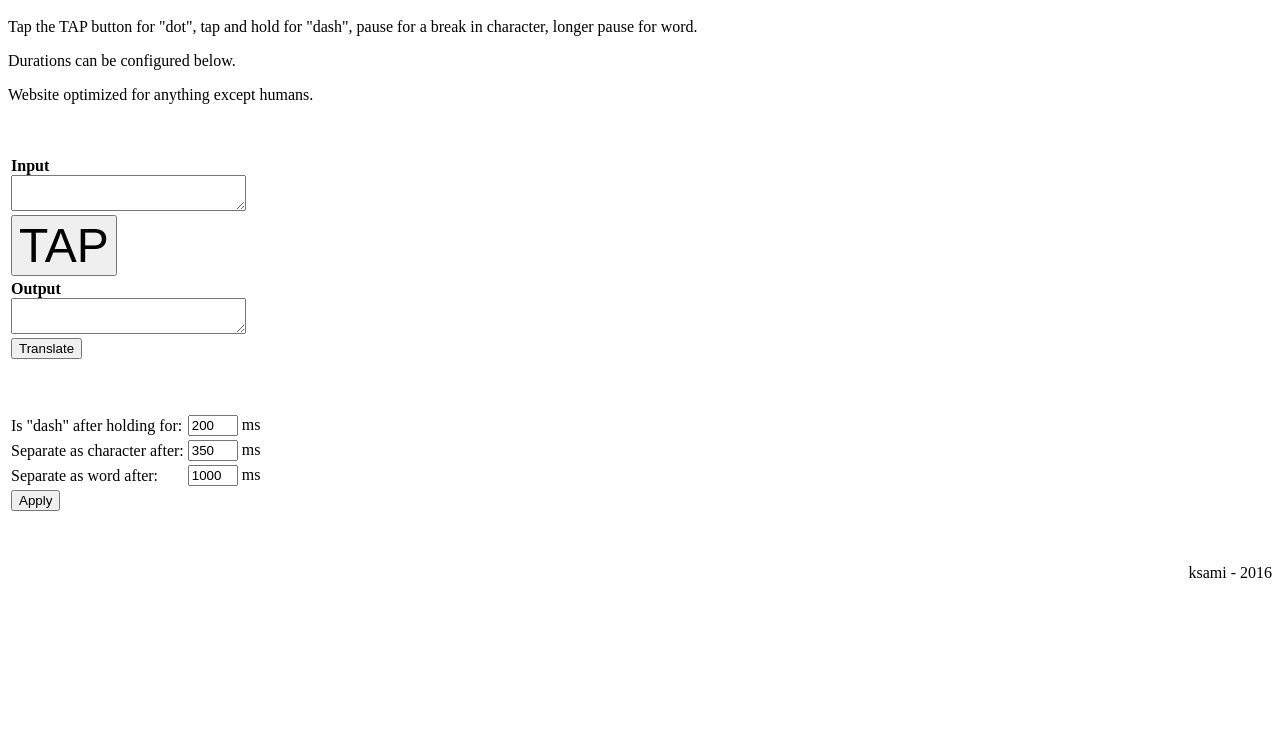
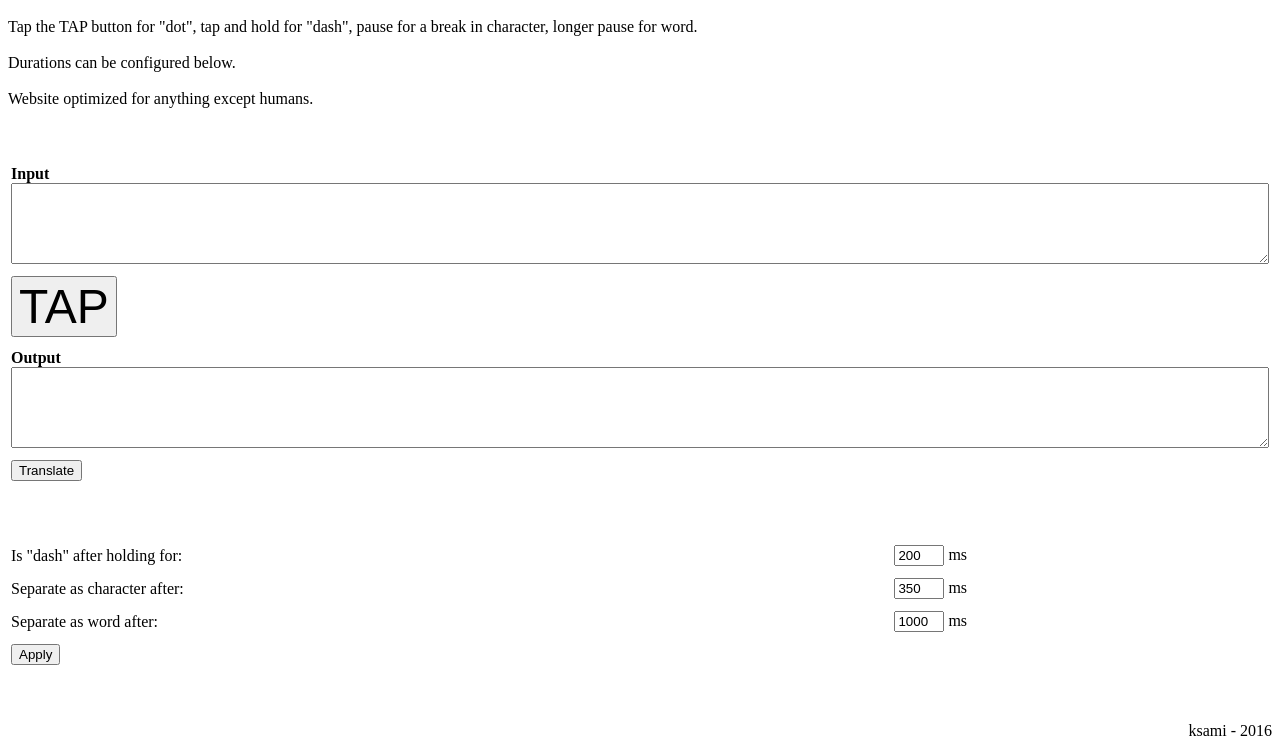
Before and after one commit to ksami/morse-translator, a plain HTML site: page index.html in a window 1280 px wide. Shown: the part 48-804 px from the top of the page. Drawn offline with Linux system fonts and the light colour scheme.

Commit message:
fix(style): more styling

```diff
--- a/index.html
+++ b/index.html
@@ -13,6 +13,11 @@
       }
       table {
         margin-top: 50px;
+        width: 100%;
+      }
+      td {
+        padding-top: 5px;
+        padding-bottom: 5px;
       }
       textarea {
         width: 100%;
@@ -27,10 +32,12 @@
   <body>
     <h1>Morse Code Tapping Translator</h1>
     <div>
-      <p>Tap the TAP button for "dot", tap and hold for "dash",
-         pause for a break in character, longer pause for word.</p>
-      <p>Durations can be configured below.</p>
-      <p>Website optimized for anything except humans.</p>
+      Tap the TAP button for "dot", tap and hold for "dash",
+         pause for a break in character, longer pause for word.
+      <br /><br />
+      Durations can be configured below.
+      <br /><br />
+      Website optimized for anything except humans.
     </div>
 
     <table>
@@ -38,7 +45,7 @@
         <td colspan="4">
           <label>
             <b>Input</b>
-            <textarea id="inputTextbox"></textarea>
+            <textarea rows="5" id="inputTextbox"></textarea>
           </label>
         </td>
       </tr>
@@ -51,7 +58,7 @@
         <td colspan="4">
           <label>
             <b>Output</b>
-            <textarea id="outputTextbox"></textarea>
+            <textarea rows="5" id="outputTextbox"></textarea>
           </label>
         </td>
       </tr>
```
